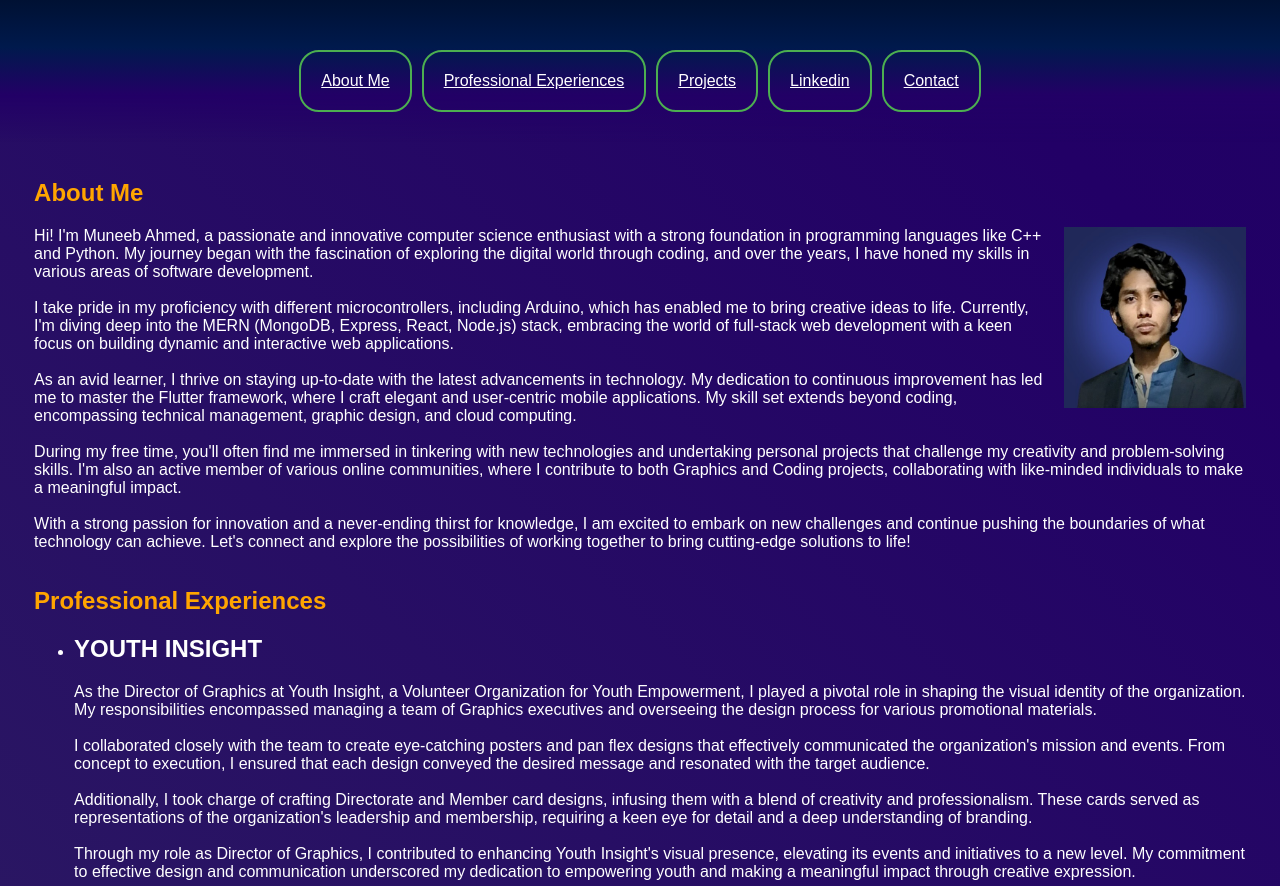
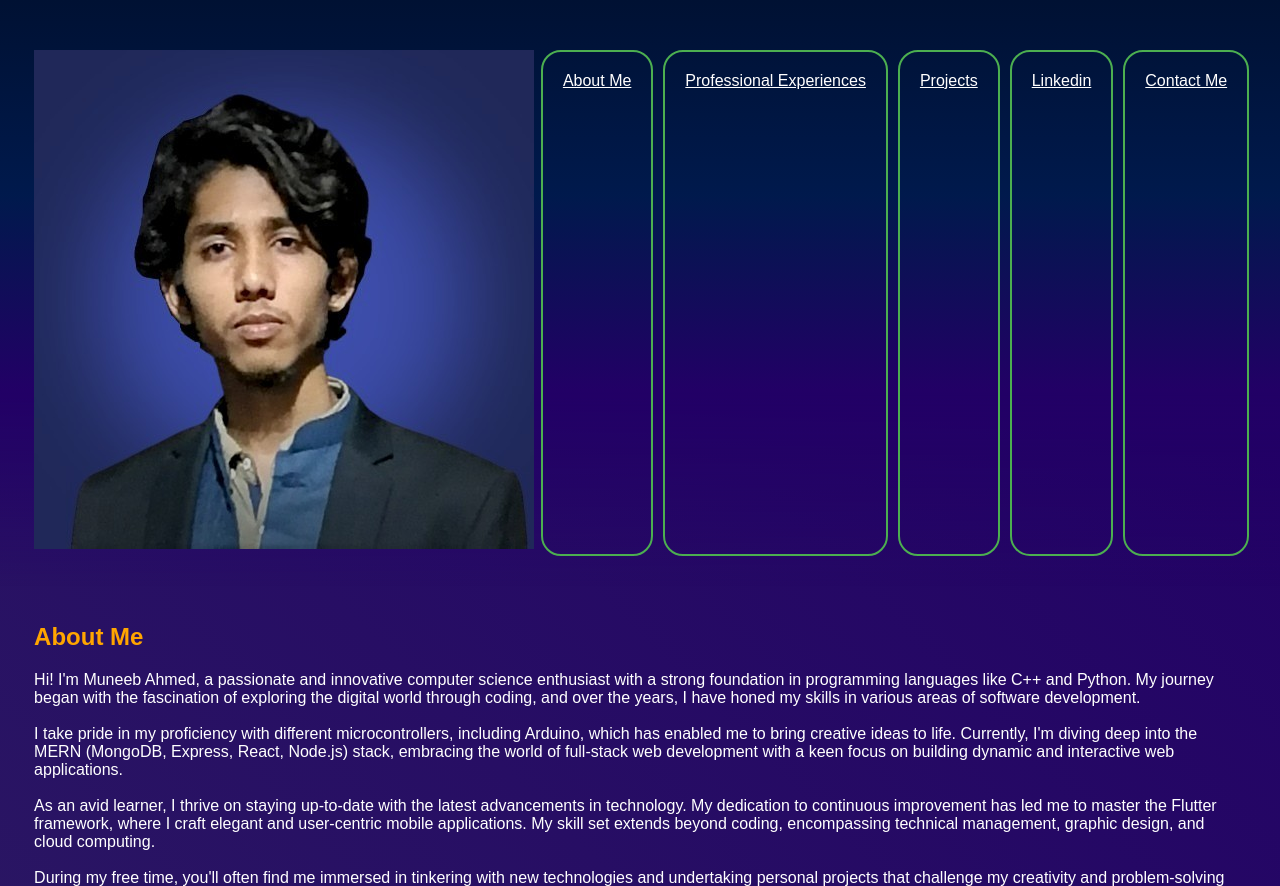
Before and after one commit to Muneeb-Ahmed2002/Muneeb-Ahmed2002.github.io, a plain HTML site: page index.html in a window 1280 px wide. Shown: the top 886 px of the page. Drawn offline with Linux system fonts and the light colour scheme.

Commit message:
Update index.html

```diff
--- a/index.html
+++ b/index.html
@@ -7,22 +7,23 @@
 	<link rel="stylesheet" href="styles.css">
 	<link rel="icon" href="Profile Picture.jpg">
 	<link rel="script" href="script.js">
+	<script src="script.js"></script>
 </head>
 <body>
-	<nav>
+	<nav id="home">
 		<div class="buttons">
+		<a href = ''><img src="Profile Picture.jpg" alt = "Muneeb Ahmed" class="home-image"></a>
 		<a class="button" href="#about-me">About Me</a>
 		<a class="button" href="#experience">Professional Experiences</a>
 		<a class="button" href="#projects">Projects</a>
 		<a class="button" href="https://www.linkedin.com/in/muneeb-ahmed2002/">Linkedin</a>
-		<a class="button" href="#contact">Contact</a>
+		<a class="button" href="#contact">Contact Me</a>
 		</div>
 	</nav>
 <main>
     <section id="about-me">
         <h1>About Me</h1>
         <p class="read-more" >
-			<img src="Profile Picture.jpg" alt="Muneeb Ahmed" class="profile-image">
 			Hi! I'm Muneeb Ahmed, a passionate and innovative computer science enthusiast with a strong foundation in programming languages like C++ and Python. My journey began with the fascination of exploring the digital world through coding, and over the years, I have honed my skills in various areas of software development.
 			<br><br>
 			I take pride in my proficiency with different microcontrollers, including Arduino, which has enabled me to bring creative ideas to life. Currently, I'm diving deep into the MERN (MongoDB, Express, React, Node.js) stack, embracing the world of full-stack web development with a keen focus on building dynamic and interactive web applications.
@@ -143,14 +144,9 @@
 			  </li>
         </ul>
     </section>
-    <div class="scroll-to-top">
-		<i class="fas fa-arrow-up">↑</i>
-	  </div>
-</main>
-<footer>
 	<section id="contact" class="card">
 		<div class="contact-content">
-			<h1>Contact</h1>
+			<h1>Contact Me</h1>
 			<p>
 				Feel free to contact me
 			</p>
@@ -162,6 +158,11 @@
 			</div>
 		</div>
 		</section>
+    <div class="scroll-to-top">
+		<i class="fas fa-arrow-up">↑</i>
+	  </div>
+</main>
+<footer>
 	<p>
 	  &copy; 2023 Muneeb Ahmed Portfolio
 	</p>
```
